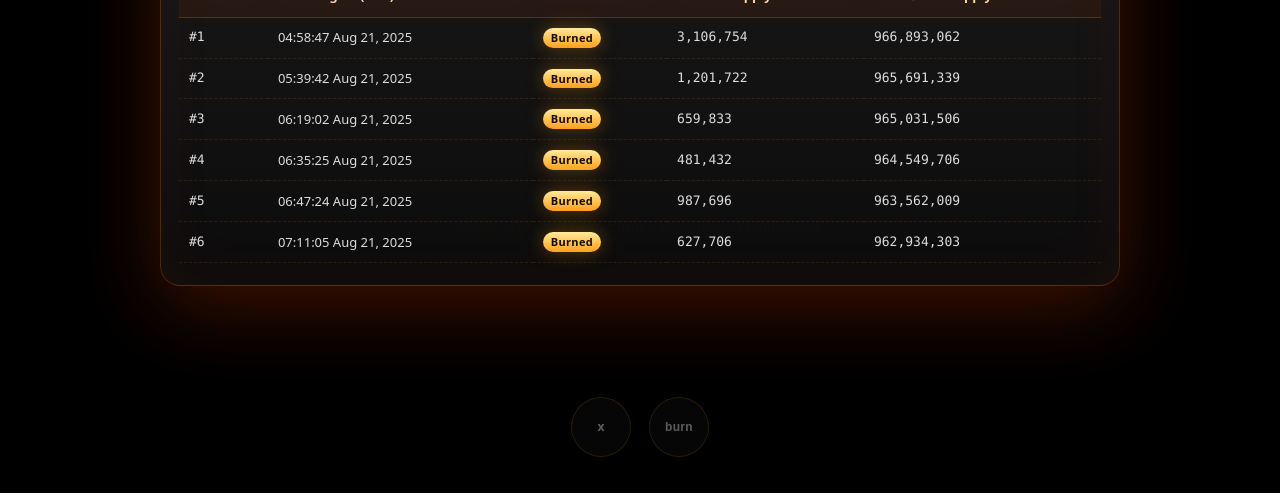
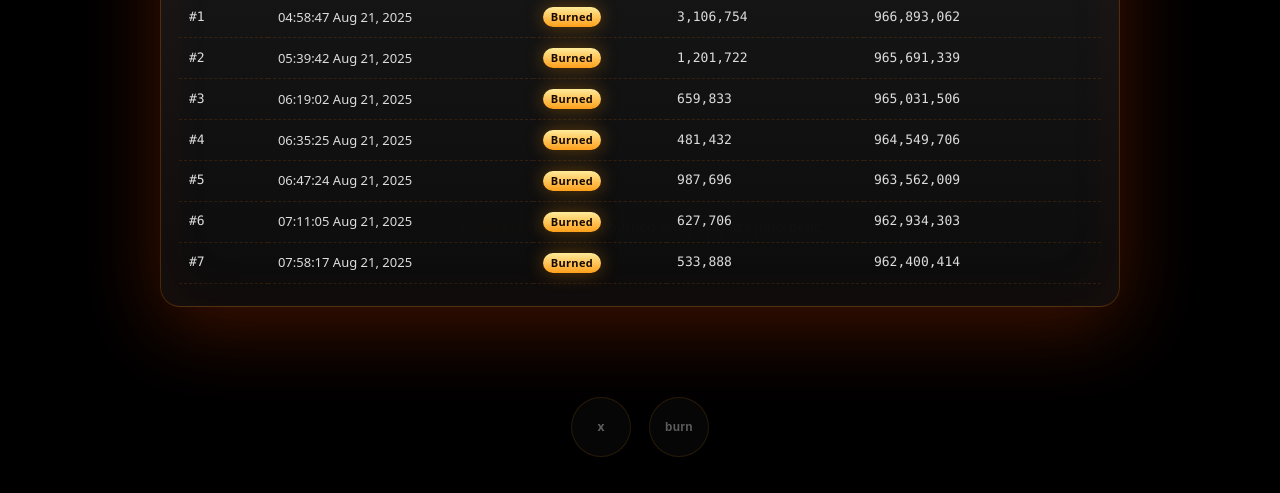
Before and after one commit to shitcoinsol/fire, a plain HTML site: page index.html in a window 1280 px wide. Both pictures are taken after a click on the button "burn". Shown: the part 307-800 px from the top of the page. Drawn offline with Linux system fonts and the light colour scheme.

Commit message:
Update index.html

```diff
--- a/index.html
+++ b/index.html
@@ -160,7 +160,7 @@
 
   <main>
     <img class="flame" src="fire.gif" alt="burning flame for $FIRE" />
-    <p class="caption"><strong>36.9M $FIRE</strong> has been burned away by god's judgment.</p>
+    <p class="caption"><strong>37.4M $FIRE</strong> has been burned away by god's judgment.</p>
   </main>
 
   <div class="actions">
@@ -230,6 +230,13 @@
     <td class="mono">627,706</td> <!-- 두 번째 번드 수량 -->
     <td class="mono">962,934,303</td> <!-- 업데이트된 총 공급량 -->
   </tr>
+             <tr>
+    <td class="mono">#7</td>
+    <td>07:58:17 Aug 21, 2025</td> <!-- 두 번째 번드 시간 -->
+    <td><span class="badge">Burned</span></td>
+    <td class="mono">533,888</td> <!-- 두 번째 번드 수량 -->
+    <td class="mono">962,400,414</td> <!-- 업데이트된 총 공급량 -->
+  </tr>
           </tbody>
         </table>
       </div>
```
